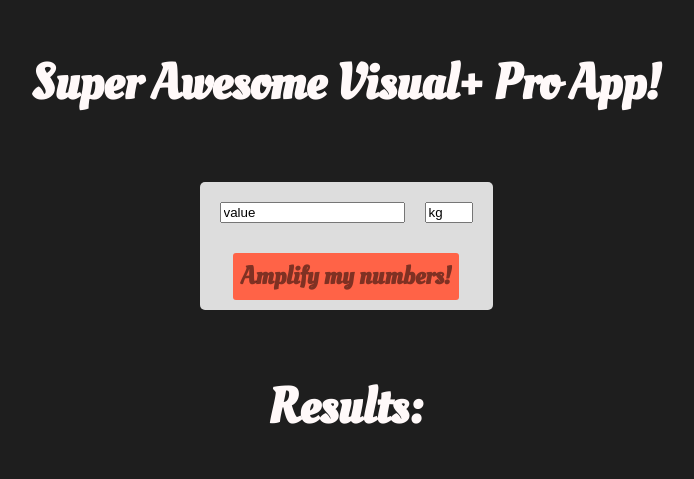
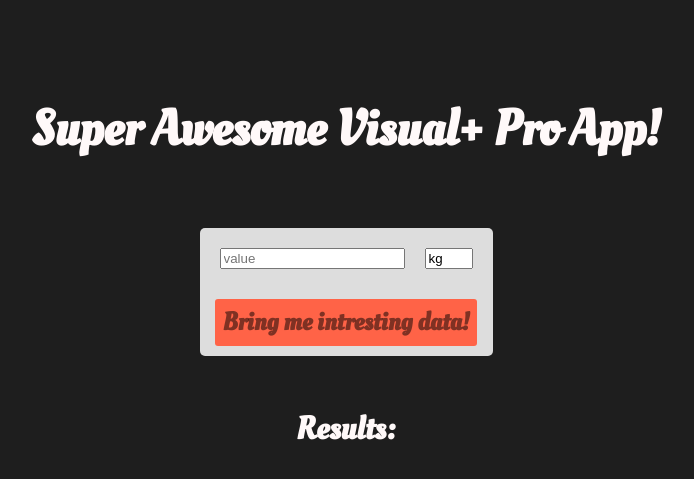
Before and after one commit to 3DJakob/visualapp, a plain HTML site: page index.html in a window 1280 px wide. Shown: the part 113-592 px from the top of the page, without its empty margins (294-988 px from the left). Drawn offline with Linux system fonts and the light colour scheme.

Commit message:
Changed some small things
Changed text on button and transparent word in value input

```diff
--- a/css/stylesheet.css
+++ b/css/stylesheet.css
@@ -2,10 +2,9 @@ body {
   margin: 0;
 }
 
-h1, h2, h3{
+h1, h2, h3 {
   color: #fff9f9;
   font-family: 'Oleo Script', cursive;
-  font-size: 50px;
 }
 
 .window {
@@ -56,6 +55,7 @@ div.box {
   transition: 0.3s;
   opacity: 0.3;
   background-color: #d32000;
+  cursor: pointer;
 }
 
 div.container {
--- a/index.html
+++ b/index.html
@@ -9,19 +9,18 @@
   </head>
   <body>
     <div class="window">
-      <h1>Super Awesome Visual+ Pro App!</h1>
+      <h1 style="font-size: 50px">Super Awesome Visual+ Pro App!</h1>
       <div class="container">
         <div class="box">
-          <input type="text" name="" value="value" id="number">
-          <input type="text" name="" value="kg" id="unit">
+          <input type="text" name="" placeholder="value" id="number">
+          <input type="text" name=""value="kg" id="unit">
         </div>
         <div class="box">
-          <button onclick="submit()">Amplify my numbers!</button>
+          <button onclick="submit()">Bring me intresting data!</button>
         </div>
       </div>
           <h1>Results:</h1>
           <h2 id="result"></h2>
-      <!-- </div> -->
     </div>
   </body>
 </html>
```
